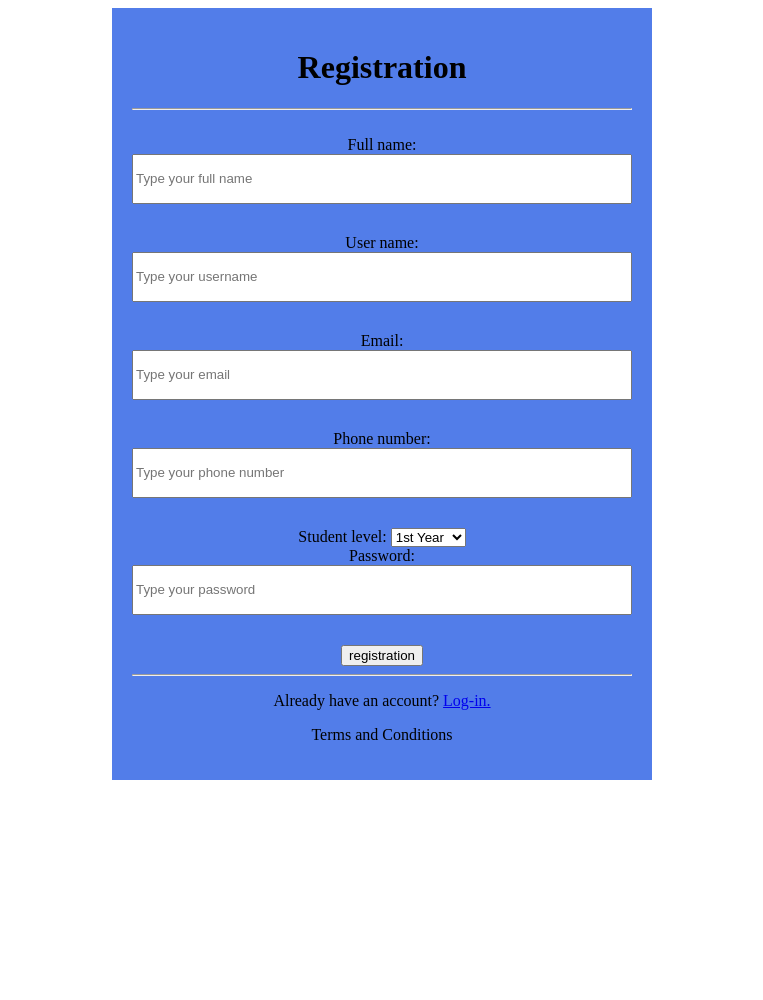
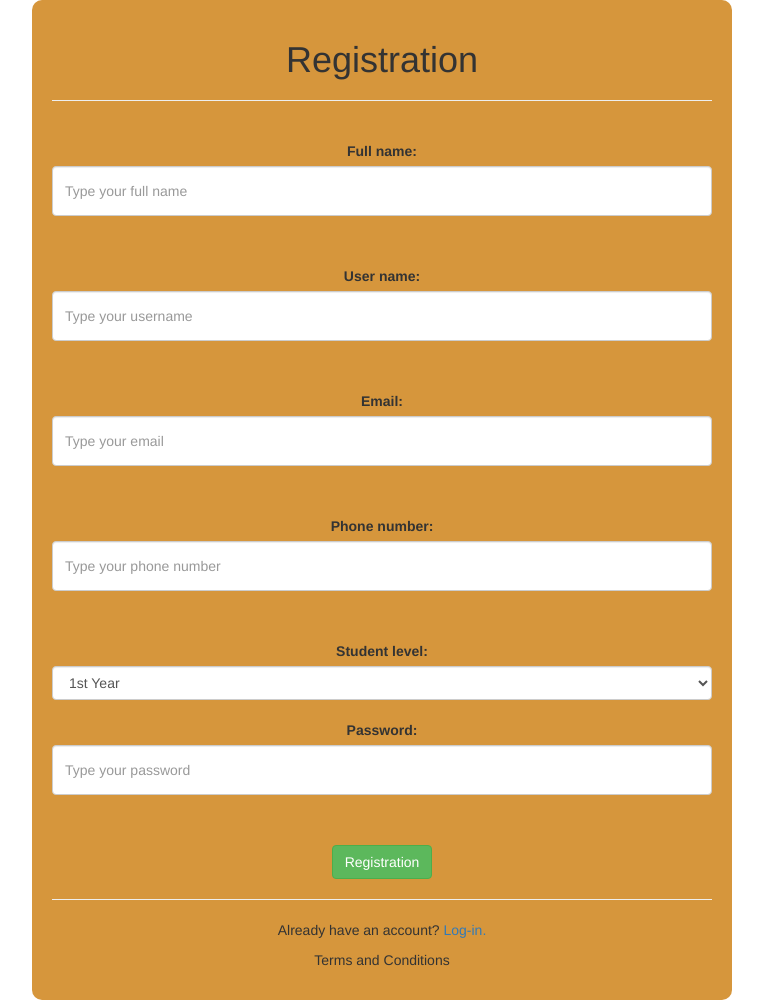
Before and after one commit to KenKenCode/TakeNoteOnline, a PHP site: page /RegistrationPage.php in a window 1280 px wide. Shown: the whole page, without its empty margins (258-1021 px from the left). Before the commit the page ends 780 px from the top, so only its background shows below. Run offline with PHP 8.4, Linux system fonts and the light colour scheme.

Commit message:
March 28, 2023 2:30am

```diff
--- a/RegistrationPage.php
+++ b/RegistrationPage.php
@@ -40,6 +40,9 @@ if(isset($_POST['register'])) {
     <meta charset="UTF-8">
     <meta http-equiv="X-UA-Compatible" content="IE=edge">
     <meta name="viewport" content="width=device-width, initial-scale=1.0">
+    <link rel="stylesheet" href="https://maxcdn.bootstrapcdn.com/bootstrap/3.4.1/css/bootstrap.min.css">
+    <script src="https://ajax.googleapis.com/ajax/libs/jquery/3.6.1/jquery.min.js"></script> <!--JQuery-->
+    <script src="https://maxcdn.bootstrapcdn.com/bootstrap/3.4.1/js/bootstrap.min.js"></script>
     <link rel="stylesheet" href="RegistrationPageStyle.css">
     <title>Register</title>
 
@@ -53,20 +56,20 @@ if(isset($_POST['register'])) {
             <br />
             <form action="" method="POST">
 
-                <label for="studentNameID">Full name: </label><br /> <!--label for will bind to input element's id-->
-                <input type="text" id="studentNameID" name="studentNameName" placeholder="Type your full name" class = "registerTextBox" required> <br />
+                <label for="studentNameID" class="form-label fs-5">Full name: </label><br /> <!--label for will bind to input element's id-->
+                <input type="text" id="studentNameID" name="studentNameName" placeholder="Type your full name" class = "registerTextBox form-control" required> <br />
 
                 <label for="userNameID">User name: </label><br /> <!--label for will bind to input element's id-->
-                <input type="text" id="userNameID" name="userNameName" placeholder="Type your username" class = "registerTextBox" required> <br />
+                <input type="text" id="userNameID" name="userNameName" placeholder="Type your username" class = "registerTextBox form-control" required> <br />
 
                 <label for="emailID">Email: </label><br /> <!--label for will bind to input element's id-->
-                <input type="text" id="emailID" name="emailName" placeholder="Type your email" class = "registerTextBox" required> <br />
+                <input type="text" id="emailID" name="emailName" placeholder="Type your email" class = "registerTextBox form-control" required> <br />
 
                 <label for="phoneNumberID">Phone number: </label><br /> <!--label for will bind to input element's id-->
-                <input type="number" id="phoneNumberID" name="phoneNumberName" placeholder="Type your phone number" class = "registerTextBox" required> <br />
+                <input type="number" id="phoneNumberID" name="phoneNumberName" placeholder="Type your phone number" class = "registerTextBox form-control" required> <br />
 
                 <label for="studentLevelID">Student level: </label>
-                <select name="studentLevelName" id="studentLevelID">
+                <select name="studentLevelName" id="studentLevelID" class="form-control">
                     <option value="1st Year">1st Year</option>
                     <option value="2nd Year">2nd Year</option>
                     <option value="3rd Year">3rd Year</option>
@@ -76,15 +79,15 @@ if(isset($_POST['register'])) {
                 </br>
 
                 <label for="passwordID">Password: </label><br /> <!--label for will bind to input element's id-->
-                <input type="password" id="passwordID" name="passwordName" placeholder="Type your password" class = "registerTextBox"> <br />
+                <input type="password" id="passwordID" name="passwordName" placeholder="Type your password" class = "registerTextBox form-control"> <br />
 
-                <input type="submit" value="registration" name="register" class="logInButton">
+                <input type="submit" value="Registration" name="register" class="logInButton btn btn-success">
             </form>
 
             <hr>
 
             <footer>
-                <p>Already have an account? <a href="LoginPage.php">Log-in.</a></p>
+                <p>Already have an account? <a href="LogInPage.php">Log-in.</a></p>
                 <p>Terms and Conditions</p>
             </footer>
 </div>
--- a/RegistrationPageStyle.css
+++ b/RegistrationPageStyle.css
@@ -3,14 +3,15 @@ body {
 }
 
 .registerBox {
-    width: 80%;
-    background-color: rgb(82, 125, 233);
+    background-color: rgb(214, 150, 60);
     margin-left: auto;
     margin-right: auto;
     margin-top: auto;
     margin-bottom: auto;
     padding: 20px;
-    max-width: 500px;
+    max-width: 700px;
+    text-align: center;
+    border-radius: 10px;
 }
 
 .registerTextBox {
--- a/selectNote.php
+++ b/selectNote.php
@@ -23,7 +23,7 @@ if (isset($_POST["note_id"])) {
 			  <!--Make note title unique in sql database-->
 			  <tr>
                    <form id="currentNoteEdit">
-                   <td width="70%"><input type="text" value="'.$row["notes"].'" style="width: 90%;"></td>
+                   <td width="70%"><textarea placeholder="" style="width: 90%;">'.$row["notes"].'</textarea></td>
                    </form>
 			  </tr>
               ';
```
Also changed, not shown: NotebooksPage2.php (+5 -4 lines).
